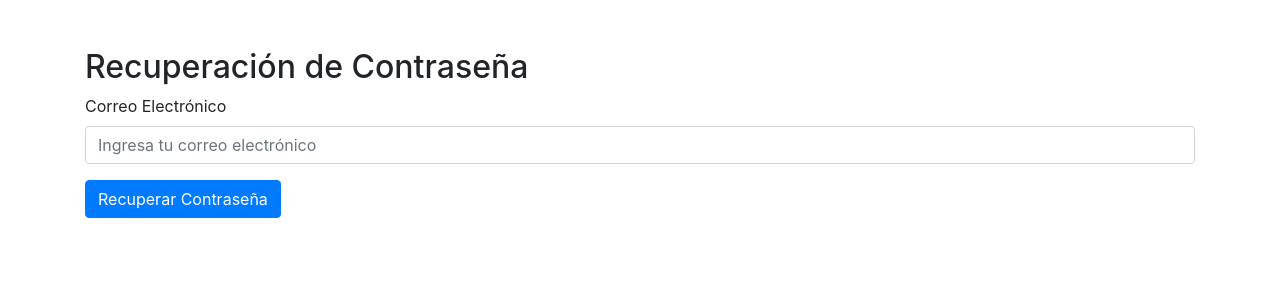
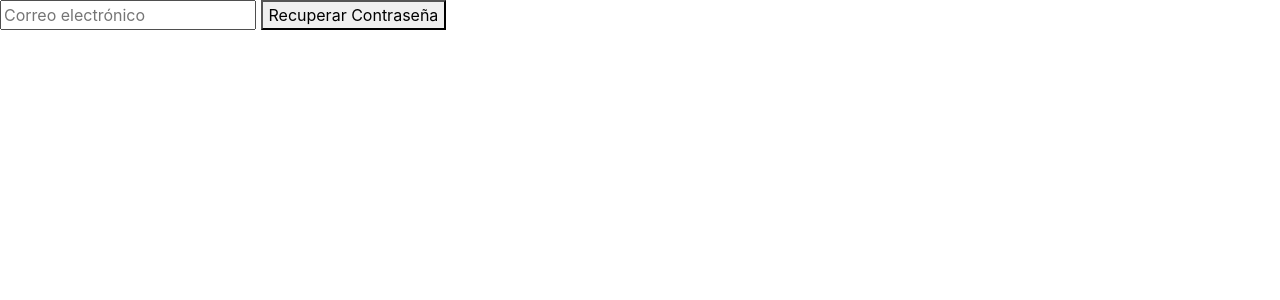
Before and after one commit to eamj15/CalculadoraPa, a PHP site: the page made by contraseña.php in a window 1280 px wide. Shown: the top 300 px of the page. Run offline with PHP 8.4, Linux system fonts and the light colour scheme.

Commit message:
Update contraseña.php

```diff
--- a/contraseña.php
+++ b/contraseña.php
@@ -7,15 +7,9 @@
     <link rel="stylesheet" href="https://maxcdn.bootstrapcdn.com/bootstrap/4.0.0/css/bootstrap.min.css">
 </head>
 <body>
-    <div class="container mt-5">
-        <h2>Recuperación de Contraseña</h2>
-        <form method="POST">
-            <div class="form-group">
-                <label for="email">Correo Electrónico</label>
-                <input type="email" class="form-control" id="email" name="email" placeholder="Ingresa tu correo electrónico" required>
-            </div>
-            <button type="submit" class="btn btn-primary">Recuperar Contraseña</button>
-        </form>
-    </div>
+<form method="POST">
+    <input type="email" name="email" placeholder="Correo electrónico" required>
+    <button type="submit">Recuperar Contraseña</button>
+</form>
 </body>
 </html>
```
